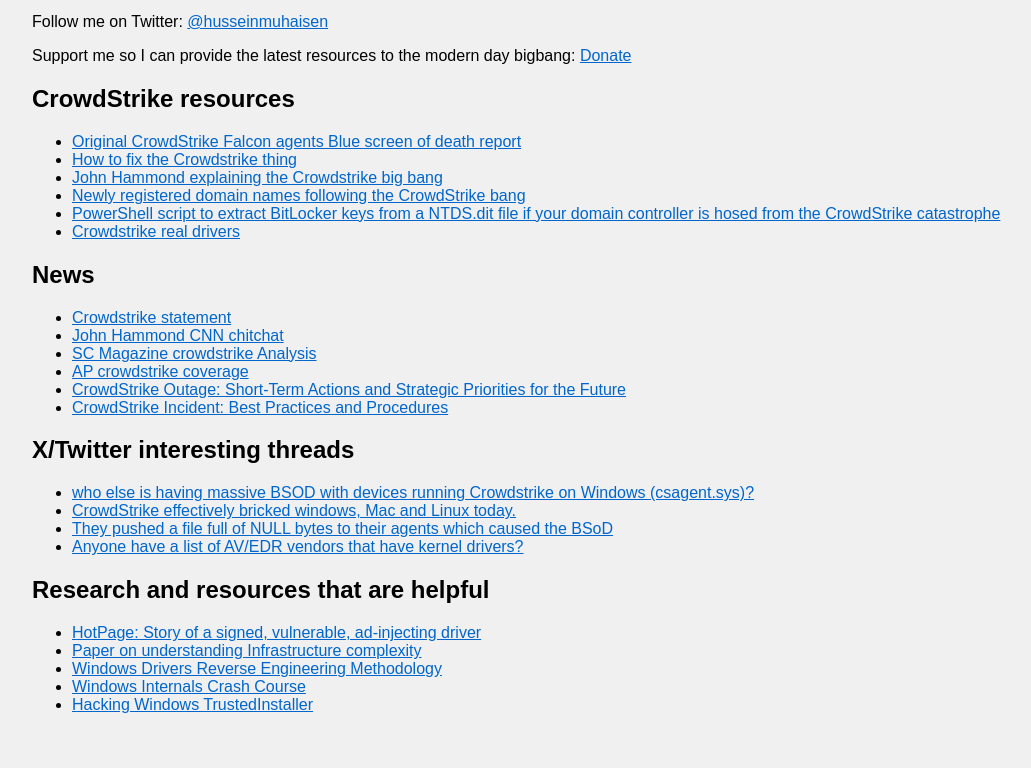
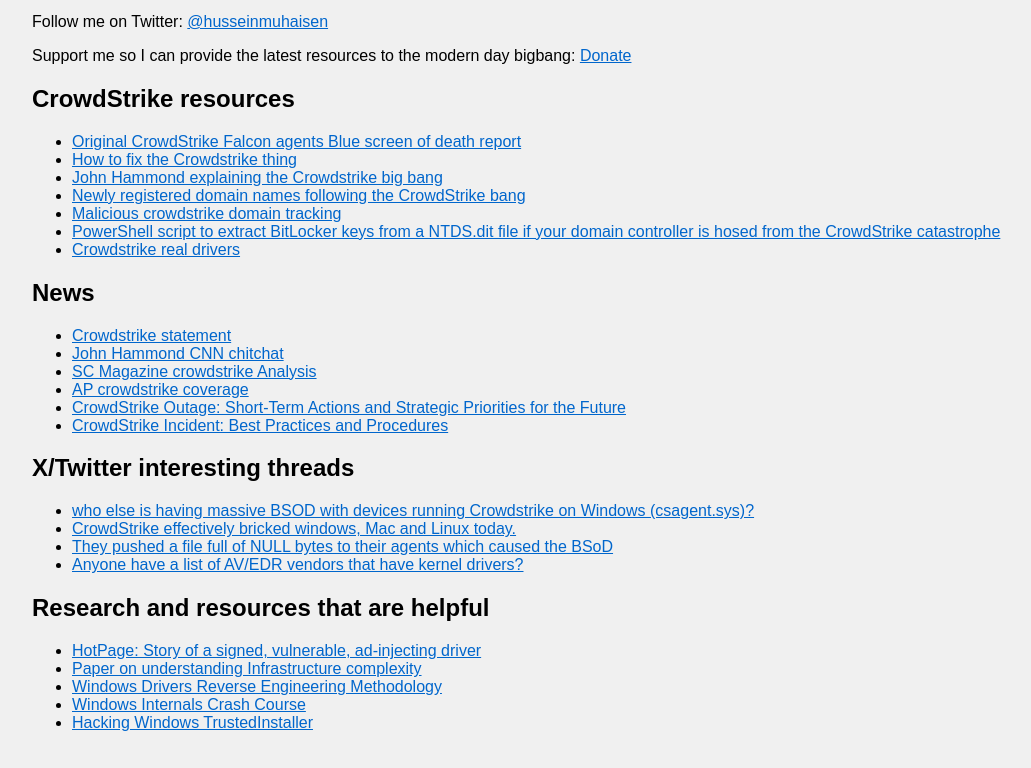
Before and after one commit to SearchandHack/SearchandHack.github.io, a plain HTML site: page index.html in a window 1280 px wide. Shown: the part 121-889 px from the top of the page, without its empty margins (96-1127 px from the left). Drawn offline with Linux system fonts and the light colour scheme.

Commit message:
Update index.html

```diff
--- a/index.html
+++ b/index.html
@@ -43,6 +43,7 @@
             <li><a href="https://x.com/vxunderground/status/1814280916887319023" target="_blank">How to fix the Crowdstrike thing</a></li>
             <li><a href="https://www.youtube.com/watch?v=E8RQVx2gBFc&list=UULFVeW9qkBjo3zosnqUbG7CFw" target="_blank">John Hammond explaining the Crowdstrike big bang</a></li>
             <li><a href="https://x.com/_JohnHammond/status/1814389800310583476" target="_blank">Newly registered domain names following the CrowdStrike bang</a></li>
+            <li><a href="https://x.com/JCyberSec_/status/1814287979453497410" target="_blank">Malicious crowdstrike domain tracking</a></li>
             <li><a href="https://github.com/gtworek/PSBits/blob/master/Misc/ExtractFVEPasswordsFromNTDS.ps1" target="_blank">PowerShell script to extract BitLocker keys from a NTDS.dit file if your domain controller is hosed from the CrowdStrike catastrophe</a></li>
             <li><a href="https://drive.google.com/file/d/1OVIWLDMN9xzYv8L391V1ob2ghp8igoZm/view" target="_blank">Crowdstrike real drivers</a></li>
         </ul>
```
